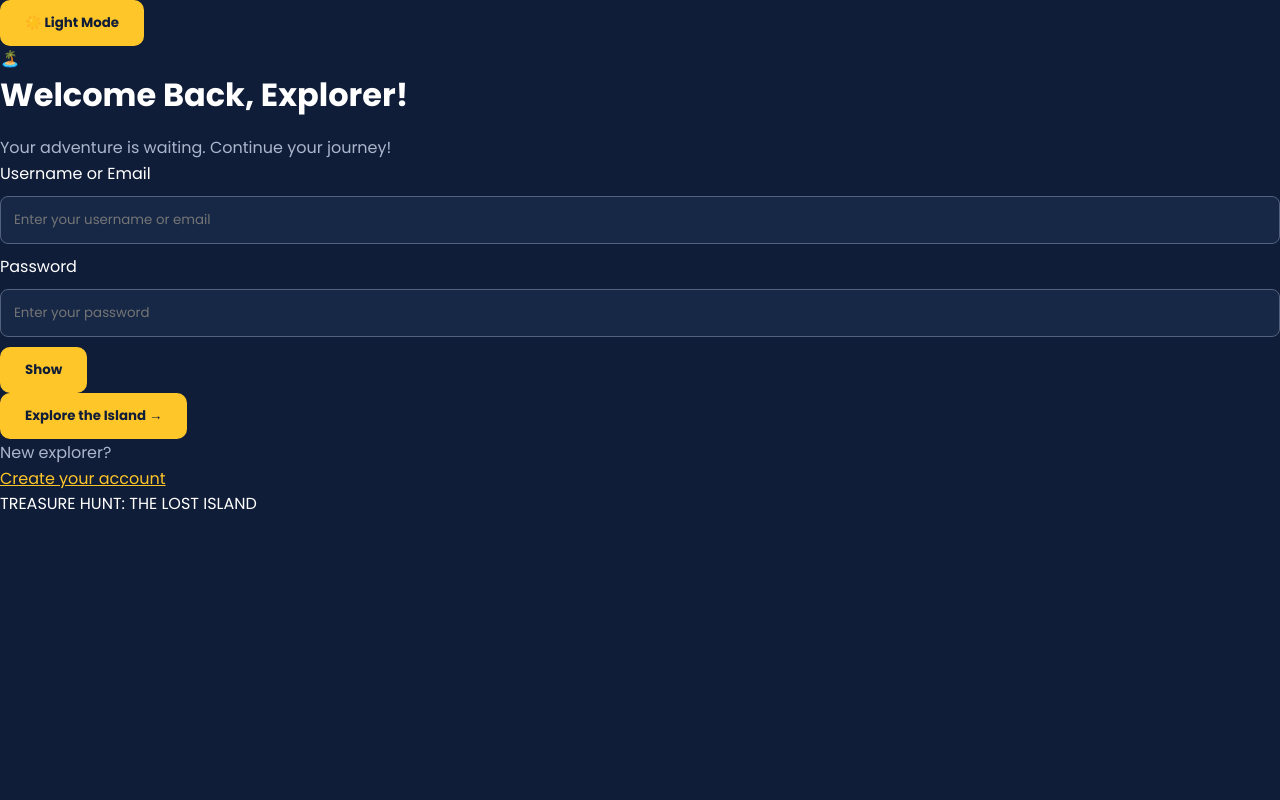
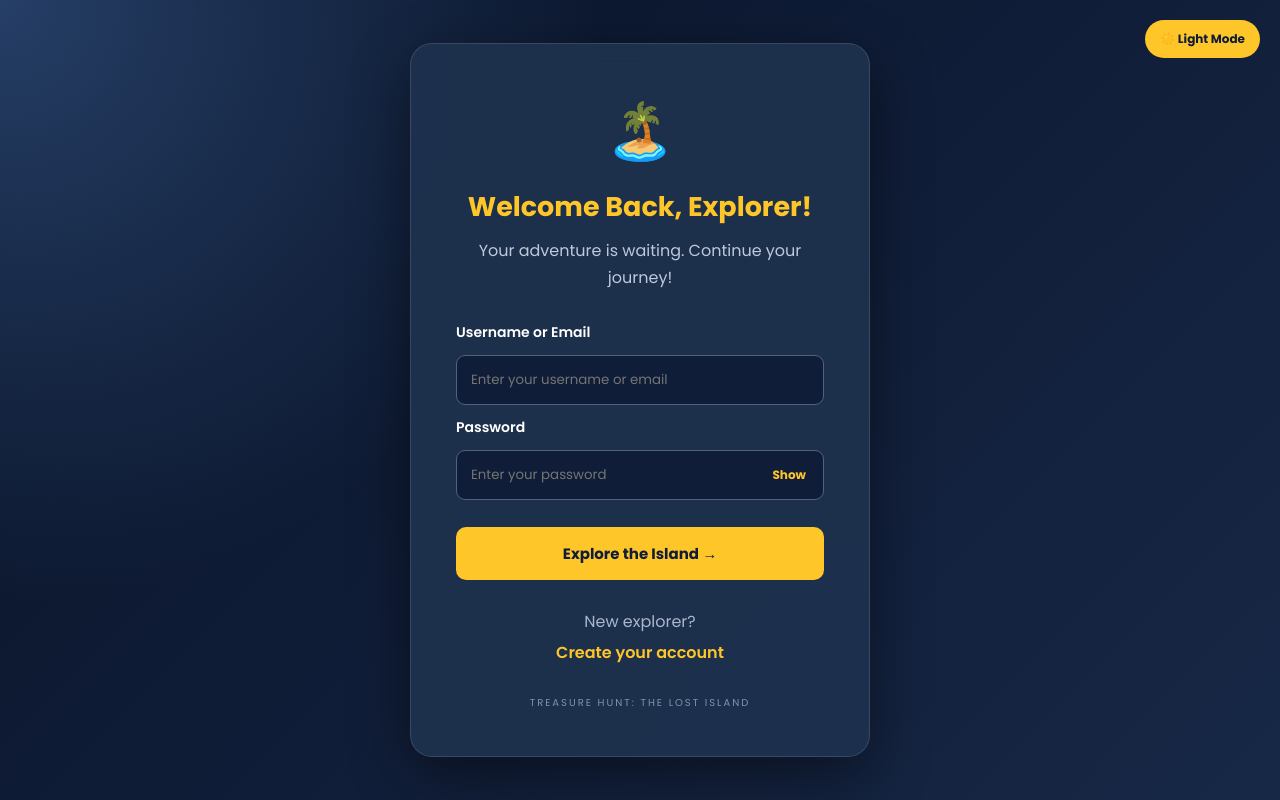
Before and after one commit to maqeel2038-ux/Treasure-Hunt-Lost-Island, a PHP site: page /login.php in a window 1280 px wide. Run offline with PHP 8.4, Linux system fonts and the light colour scheme.

Commit message:
Add styles for modern login page design

```diff
--- a/assets/css/style.css
+++ b/assets/css/style.css
@@ -195,3 +195,211 @@ a {
 .auth-card a:hover {
     text-decoration: underline;
 }
+
+
+
+/* =================================
+   MODERN LOGIN PAGE
+================================= */
+
+.login-page {
+    background:
+        radial-gradient(circle at top left, #263f67, transparent 40%),
+        linear-gradient(135deg, #081326, #101d38, #172846);
+    transition: background 0.3s, color 0.3s;
+}
+
+.login-container {
+    min-height: 100vh;
+    display: flex;
+    justify-content: center;
+    align-items: center;
+    padding: 30px 20px;
+}
+
+.login-card {
+    width: 100%;
+    max-width: 460px;
+    padding: 45px;
+    background: rgba(30, 49, 78, 0.92);
+    border: 1px solid rgba(255, 255, 255, 0.12);
+    border-radius: 22px;
+    box-shadow: 0 20px 60px rgba(0, 0, 0, 0.45);
+    text-align: center;
+    backdrop-filter: blur(12px);
+}
+
+.login-icon {
+    font-size: 55px;
+    margin-bottom: 15px;
+}
+
+.login-card h1 {
+    color: var(--gold);
+    font-size: 27px;
+    margin-bottom: 10px;
+}
+
+.login-subtitle {
+    color: #bdc9dc;
+    margin-bottom: 30px;
+}
+
+.login-card form {
+    display: flex;
+    flex-direction: column;
+    text-align: left;
+    gap: 12px;
+}
+
+.login-card label {
+    color: white;
+    font-size: 14px;
+    font-weight: 600;
+}
+
+.login-card input {
+    width: 100%;
+    padding: 14px;
+    margin: 0;
+    border: 1px solid #52627e;
+    border-radius: 9px;
+    background: #101d38;
+    color: white;
+    font-family: inherit;
+}
+
+.login-card input:focus {
+    outline: 2px solid var(--gold);
+    border-color: var(--gold);
+}
+
+.password-wrapper {
+    position: relative;
+    display: flex;
+    align-items: center;
+}
+
+.password-wrapper input {
+    padding-right: 65px;
+}
+
+.password-toggle {
+    position: absolute;
+    right: 10px;
+    padding: 5px 8px;
+    background: transparent;
+    color: var(--gold);
+    font-size: 12px;
+}
+
+.login-button {
+    width: 100%;
+    margin-top: 15px;
+    padding: 15px;
+    font-size: 15px;
+    transition: transform 0.2s, opacity 0.2s;
+}
+
+.login-button:hover {
+    transform: translateY(-2px);
+    opacity: 0.9;
+}
+
+.login-footer {
+    margin-top: 28px;
+}
+
+.login-footer p {
+    margin-bottom: 5px;
+}
+
+.login-footer a {
+    color: var(--gold);
+    font-weight: 600;
+    text-decoration: none;
+}
+
+.login-footer a:hover {
+    text-decoration: underline;
+}
+
+.login-bottom {
+    margin-top: 30px;
+    color: #8292ac;
+    font-size: 10px;
+    letter-spacing: 2px;
+}
+
+.success-message,
+.error-message {
+    padding: 12px;
+    margin-bottom: 20px;
+    border-radius: 8px;
+    font-size: 13px;
+}
+
+.success-message {
+    background: #14532d;
+    color: #bbf7d0;
+}
+
+.error-message {
+    background: #7f1d1d;
+    color: #fecaca;
+}
+
+/* LIGHT MODE */
+
+.login-page.light-mode {
+    background: linear-gradient(135deg, #dbeafe, #f8fafc, #e2e8f0);
+    color: #172033;
+}
+
+.light-mode .login-card {
+    background: rgba(255, 255, 255, 0.95);
+    border: 1px solid #d5deeb;
+    box-shadow: 0 20px 50px rgba(30, 50, 80, 0.15);
+}
+
+.light-mode .login-card h1 {
+    color: #a66c00;
+}
+
+.light-mode .login-subtitle,
+.light-mode .login-footer p {
+    color: #52627e;
+}
+
+.light-mode .login-card label {
+    color: #172033;
+}
+
+.light-mode .login-card input {
+    background: #f1f5f9;
+    color: #172033;
+    border-color: #cbd5e1;
+}
+
+.light-mode .login-bottom {
+    color: #64748b;
+}
+
+.theme-toggle {
+    position: absolute;
+    top: 20px;
+    right: 20px;
+    padding: 10px 15px;
+    border-radius: 20px;
+    font-size: 12px;
+}
+
+@media (max-width: 500px) {
+    .login-card {
+        padding: 30px 22px;
+    }
+
+    .login-card h1 {
+        font-size: 23px;
+    }
+}
```
